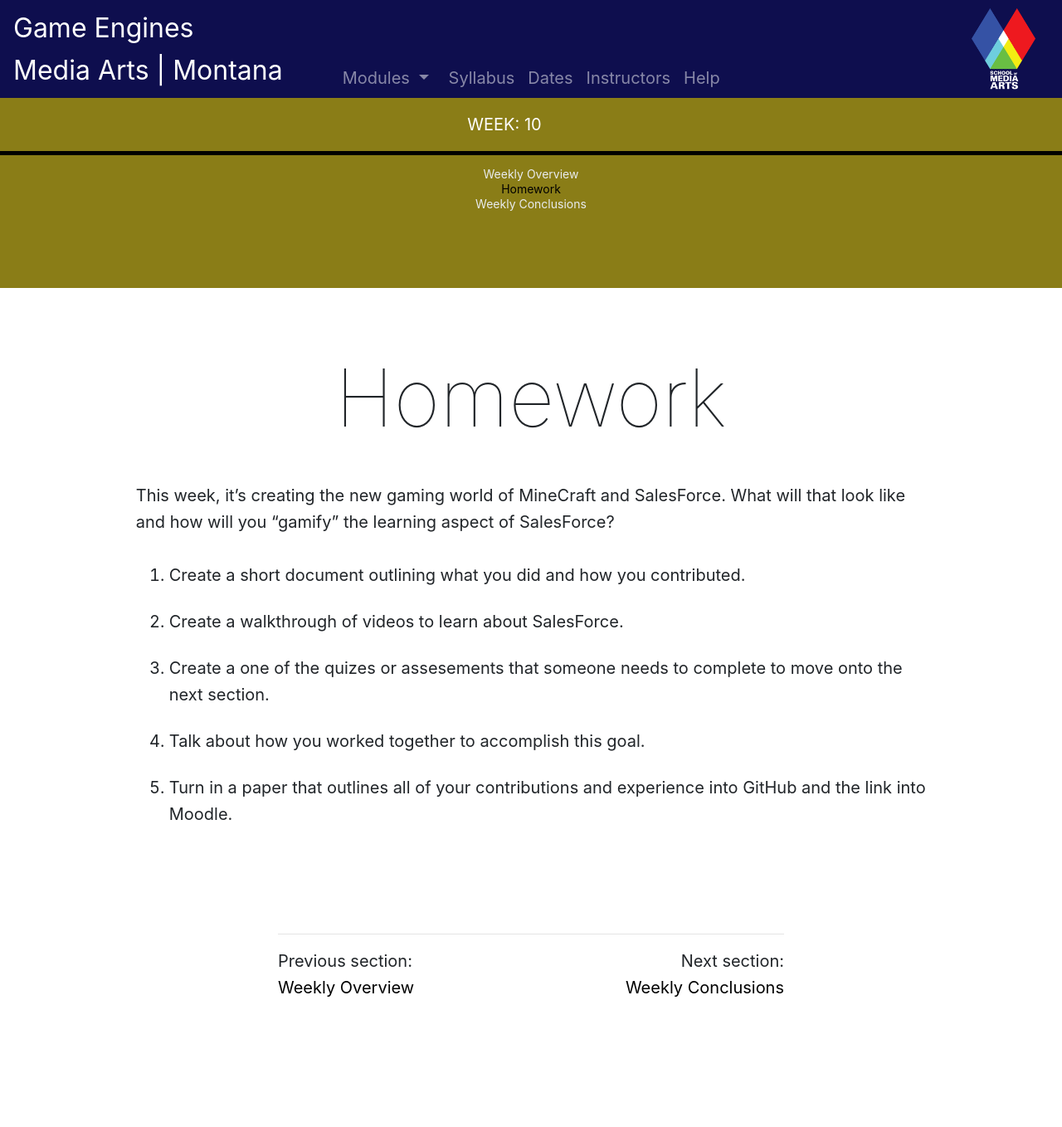
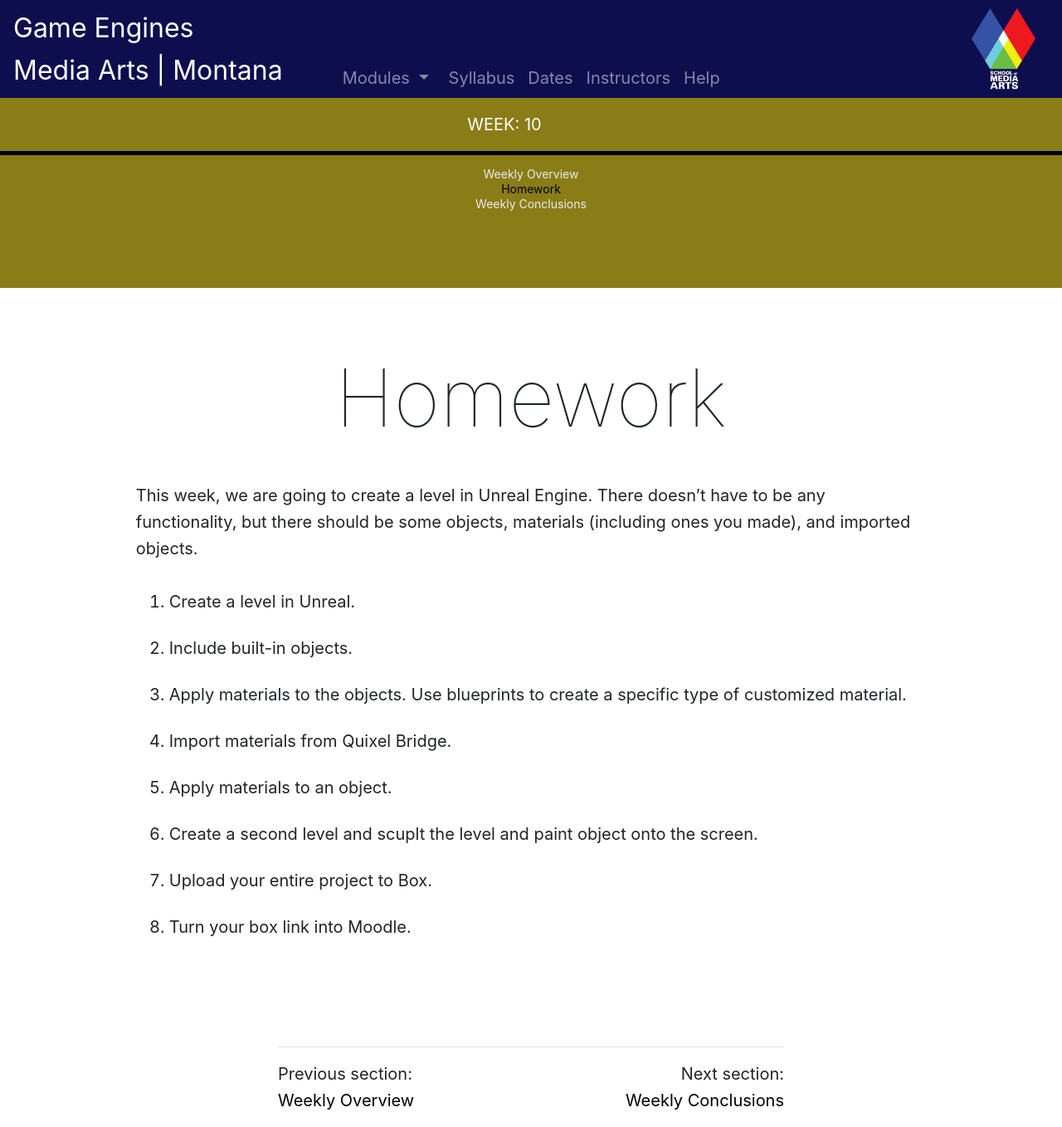
Before and after one commit to Montana-Media-Arts/460_GameEngines-Fall2022, a Jekyll site: the page built from modules/week-10/_posts/2017-02-30-homework.md, in a window 1280 px wide. Shown: the whole page at 83% size. Built offline with Jekyll 4.4.1, drawn with Linux system fonts in a browser that asks for light colours; nearby versions of some CDN libraries; a script that is not in the unit is left out; before the commit the page ends 1222 px from its top, so only the background shows below that.

Commit message:
updated.

```diff
--- a/modules/week-10/_posts/2017-02-30-homework.md
+++ b/modules/week-10/_posts/2017-02-30-homework.md
@@ -6,10 +6,13 @@ jotted: true
 
 # Homework
 
-This week, it's creating the new gaming world of MineCraft and SalesForce.  What will that look like and how will you "gamify" the learning aspect of SalesForce?
+This week, we are going to create a level in Unreal Engine.  There doesn't have to be any functionality, but there should be some objects, materials (including ones you made), and imported objects.
 
-1. Create a short document outlining what you did and how you contributed.
-2. Create a walkthrough of videos to learn about SalesForce.
-3. Create a one of the quizes or assesements that someone needs to complete to move onto the next section.
-4. Talk about how you worked together to accomplish this goal.
-5. Turn in a paper that outlines all of your contributions and experience into GitHub and the link into Moodle.
+1. Create a level in Unreal.
+2. Include built-in objects.
+3. Apply materials to the objects. Use blueprints to create a specific type of customized material.
+4. Import materials from Quixel Bridge.
+5. Apply materials to an object.
+6. Create a second level and scuplt the level and paint object onto the screen.
+7. Upload your entire project to Box.
+8. Turn your box link into Moodle.
```
Also changed, not shown: modules/week-10/_posts/2017-01-01-overview.md (+2 -2 lines).
